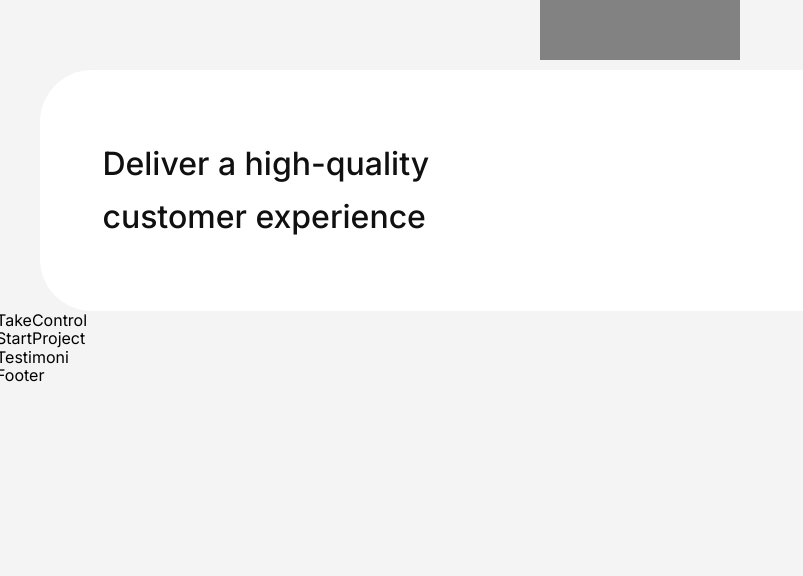
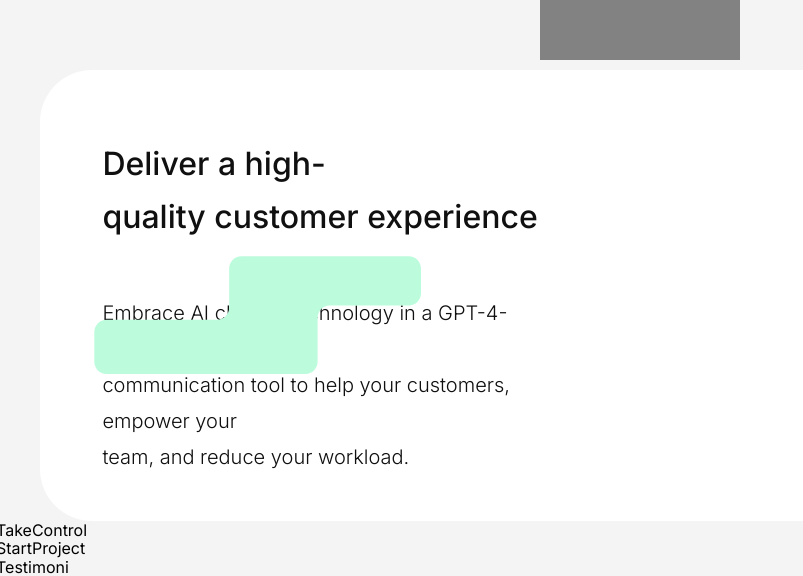
Before and after one commit to MiauraDev/Rotar-AI, a React (Vite) app: page / in a window 1280 px wide. Shown: the part 1554-2130 px from the top of the page, without its empty margins (0-803 px from the left). Before the commit the page ends 1939 px from the top, so only its background shows below. Built offline with nearby package versions, Linux system fonts and the light colour scheme; grey boxes are pictures that could not be loaded; the HTML template or start-up script is replaced by a standard one; a web font is replaced by a local one.

Commit message:
feat: :lipstick: add highlight2 tittle about

```diff
--- a/src/components/About/About.jsx
+++ b/src/components/About/About.jsx
@@ -1,26 +1,32 @@
 import React from 'react';
 import styles from './About.module.css';
+import highlight from '../../assets/shapes/highlight2.svg';
 
 const About = () => {
   return (
     <section className={styles.about}>
-      <div className='about-left'>
-        <div>
-          <h1>Deliver a high-quality customer experience</h1>
+      <div>
+        <div className={styles.aboutleft}>
+          <div className={styles.titleWrapper}>
+            <img src={highlight} alt="highlight" className={styles.highlight2} />
+            <h1 className={styles.textpresent}>Deliver a high-<br />quality customer experience</h1>
+          </div>
+          <p className={styles.aboutDescription}>
+            Embrace AI chatbot technology in a GPT-4-supported <br />
+            communication tool to help your customers, empower your <br />
+            team, and reduce your workload.
+          </p>
         </div>
-        <div></div>
+      </div>
 
-      </div>
-      <div >
+      <div className={styles.containerGridAbout}>
         <div></div>
         <div></div>
         <div></div>
         <div></div>
       </div>
-
-
     </section>
-  )
-}
+  );
+};
 
 export { About };
--- a/src/components/About/About.module.css
+++ b/src/components/About/About.module.css
@@ -1,13 +1,42 @@
-.about{
+.about {
     width: 84vw;
     height: auto;
     background-color: var(--white);
     margin: 0 auto;
     border-radius: 52px;
     display: grid;
-    grid-template-columns: 43.5% 56.5%;
+    grid-template-columns: 50% 50%;
     align-items: center;
     gap: 10px;
     padding: 46px 62px;
     position: relative;
-}
+  }
+
+  .aboutDescription {
+    margin-top: 30px;
+    margin-right: 60px;
+  }
+
+  .titleWrapper {
+    position: relative;
+    display: inline-block;
+    width: fit-content;
+  }
+
+  .highlight2 {
+    position: absolute;
+    top: 140px;
+    left: -8px;
+    width: 75%;
+    height: auto;
+    z-index: 0;
+  }
+
+  .textpresent {
+    position: relative;
+    z-index: 2;
+  }
+
+  .containerGridAbout {
+    width: 100%;
+  }
```
Also changed, not shown: src/assets/shapes/highlight2.svg (added).
